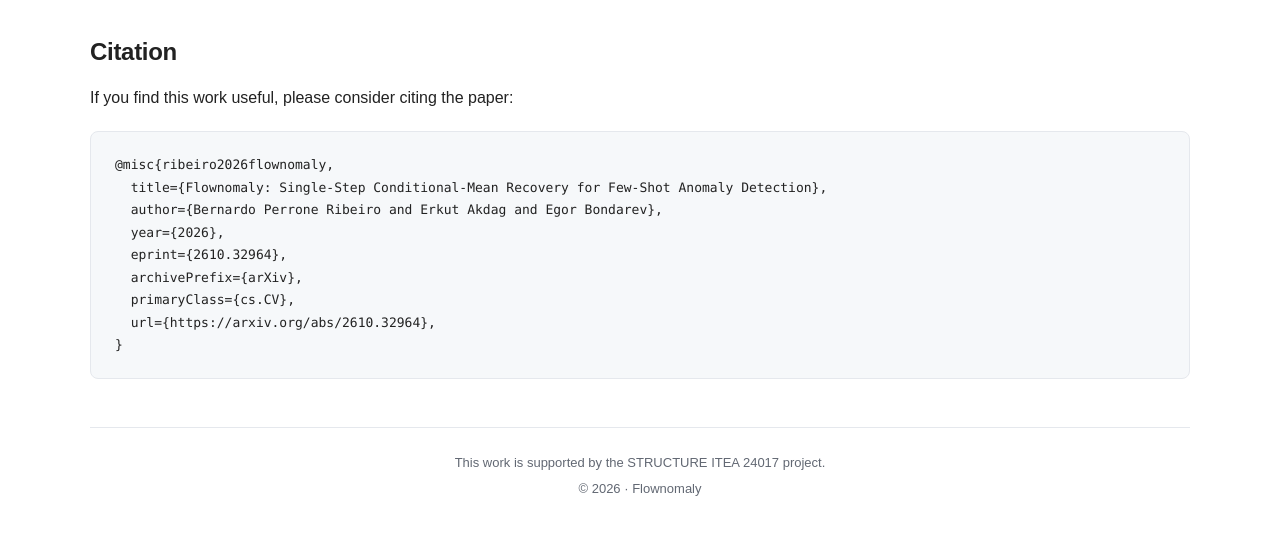
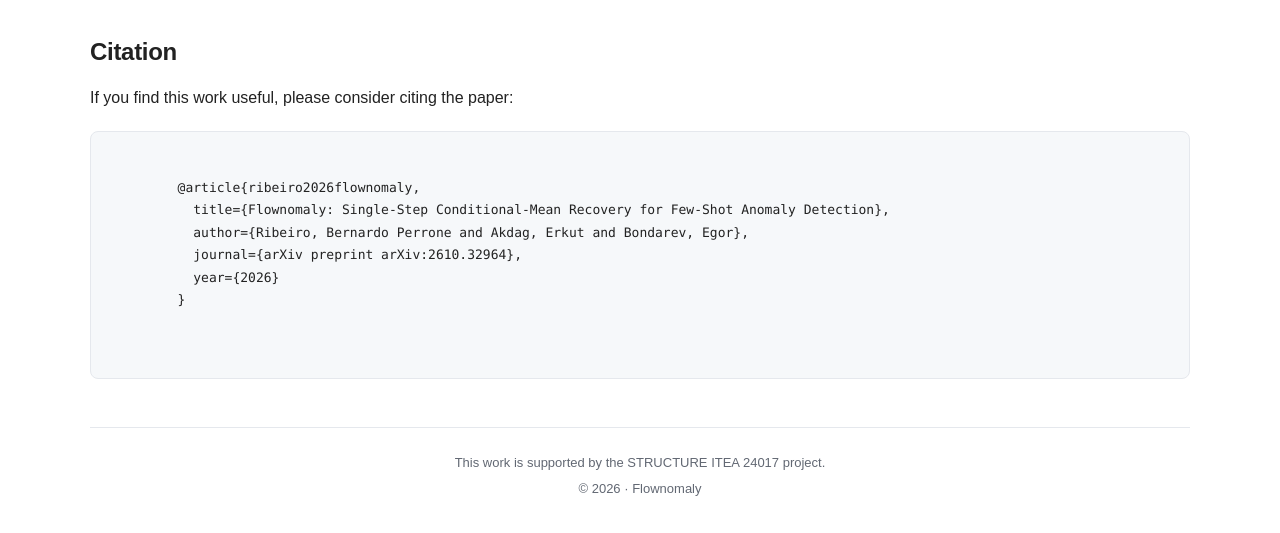
Before and after one commit to b-rbmp/Flownomaly, a plain HTML site: page docs/index.html in a window 1280 px wide. Shown: the part 1997-2530 px from the top of the page. Drawn offline with Linux system fonts and the light colour scheme.

Commit message:
update citation

```diff
--- a/docs/index.html
+++ b/docs/index.html
@@ -72,15 +72,15 @@
     <section id="citation" aria-labelledby="citation-title">
       <h2 id="citation-title">Citation</h2>
       <p>If you find this work useful, please consider citing the paper:</p>
-      <pre tabindex="0" aria-label="BibTeX citation"><code>@misc{ribeiro2026flownomaly,
-  title={Flownomaly: Single-Step Conditional-Mean Recovery for Few-Shot Anomaly Detection},
-  author={Bernardo Perrone Ribeiro and Erkut Akdag and Egor Bondarev},
-  year={2026},
-  eprint={2610.32964},
-  archivePrefix={arXiv},
-  primaryClass={cs.CV},
-  url={https://arxiv.org/abs/2610.32964},
-}</code></pre>
+      <pre tabindex="0" aria-label="BibTeX citation"><code>
+        @article{ribeiro2026flownomaly,
+          title={Flownomaly: Single-Step Conditional-Mean Recovery for Few-Shot Anomaly Detection},
+          author={Ribeiro, Bernardo Perrone and Akdag, Erkut and Bondarev, Egor},
+          journal={arXiv preprint arXiv:2610.32964},
+          year={2026}
+        }
+
+      </code></pre>
     </section>
   </main>
 
```
Also changed, not shown: 1 other file.
